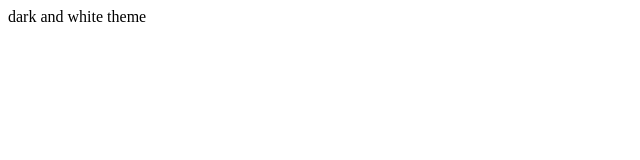
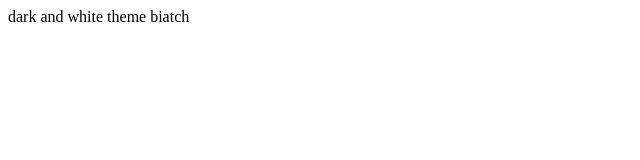
Before and after one commit to lmoboy/jiragit, a plain HTML site: page index.html in a window 1280 px wide. Shown: the full height of the page, 0-640 px from the left. Drawn offline with Linux system fonts and the light colour scheme.

```diff
--- a/index.html
+++ b/index.html
@@ -6,7 +6,7 @@
     <title>Document</title>
 </head>
 <body>
-    dark and white theme
+    dark and white theme biatch
 
 </body>
 </html>
```
